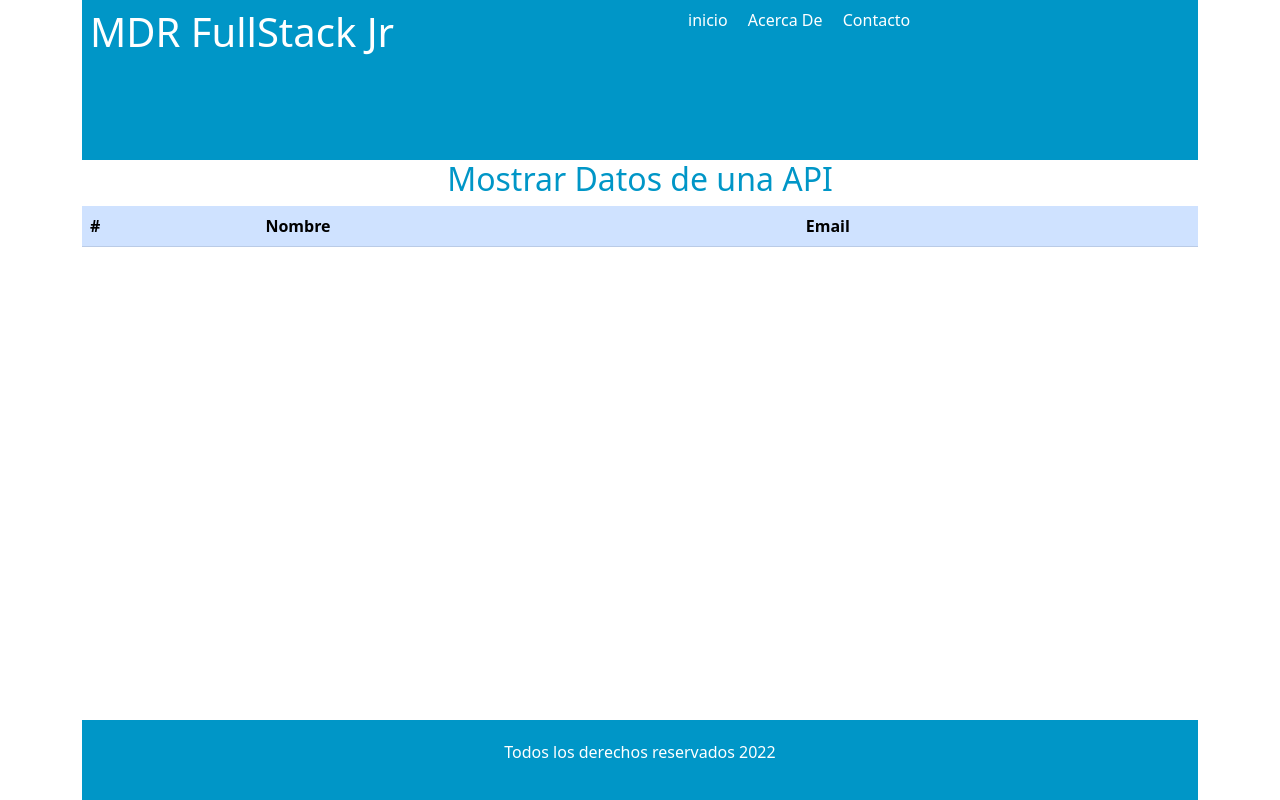
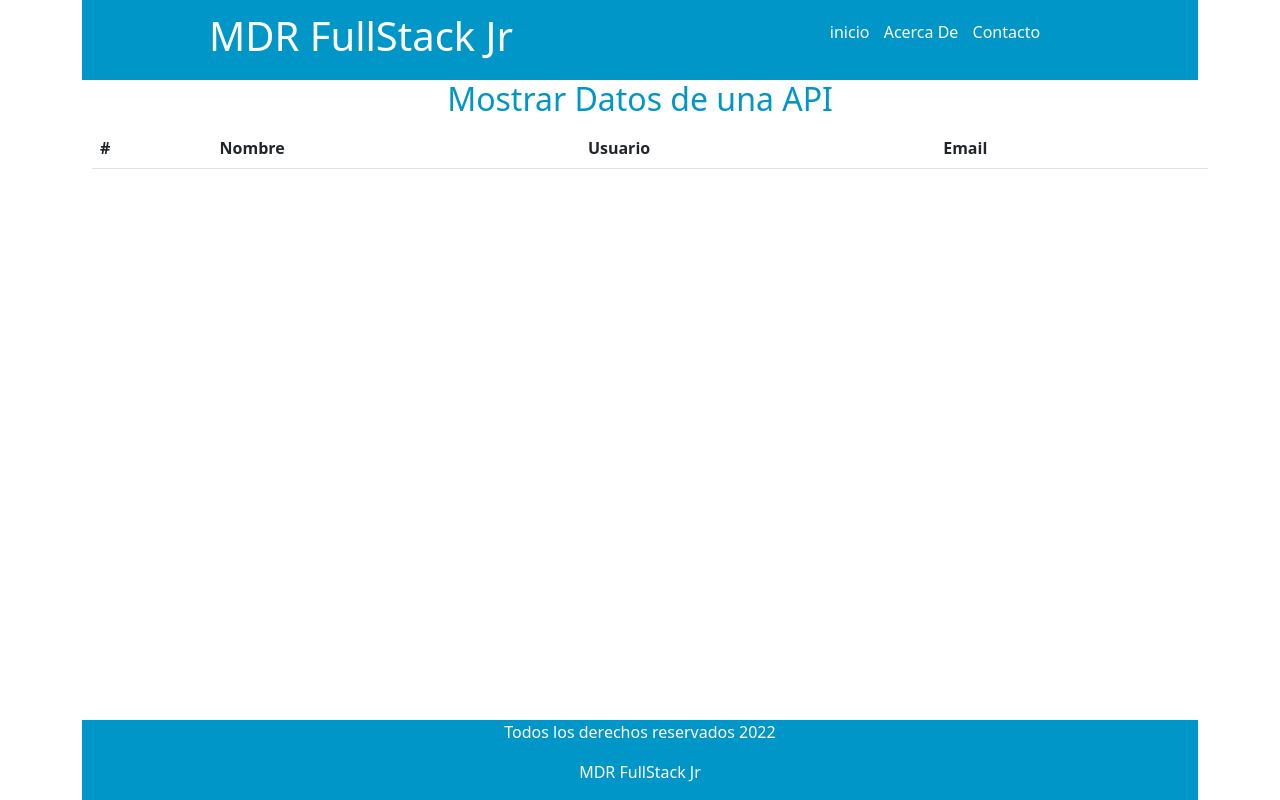
Before and after one commit to MiltonADR/Mostrar_Datos_De_Una_API, a plain HTML site: page index.html in a window 1280 px wide. Drawn offline with nearby package versions, Linux system fonts and the light colour scheme; no server answers.

Commit message:
Actualizacion de estilos

```diff
--- a/index.html
+++ b/index.html
@@ -15,15 +15,15 @@
 
     <div class="container">
 
-      <header class="header d-flex">
-          <div class="logo p-2 justify-content-center">
+      <header class="header">
+          <div class="logo">
               <h1>MDR FullStack Jr</h1>
           </div>
-          <nav class="navegacion p-2 justify-content-center">
+          <nav class="navegacion">
             <ul>
-                <a href="" class="p-2">inicio</a>
-                <a href="" class="p-2">Acerca De</a>
-                <a href="" class="p-2">Contacto</a>
+                <a href="">inicio</a>
+                <a href="">Acerca De</a>
+                <a href="">Contacto</a>
             </ul>
           </nav>
       </header>
@@ -32,11 +32,12 @@
 
         <h2 class="titulo">Mostrar Datos de una API</h2>
 
-        <table class="table table-primary table-hover table-striped">
+        <table class="table">
           <thead>
             <tr>
               <th scope="col">#</th>
               <th scope="col">Nombre</th>
+              <th scope="col">Usuario</th>
               <th scope="col">Email</th>
             </tr>
           </thead>
@@ -48,6 +49,7 @@
         </div>
         <footer class="pie">
           <p>Todos los derechos reservados 2022</p>
+          <p>MDR FullStack Jr</p>
         </footer>
     </div>
 
--- a/index.js
+++ b/index.js
@@ -11,7 +11,7 @@ const mostrarDatos = (data) => {
 
     for (let i = 0; i < data.length; i++) {
 
-        body += `<tr><th>${data[i].id}</th><th>${data[i].name}</th><th>${data[i].email}</th></tr>`;
+        body += `<tr><th>${data[i].id}</th><th>${data[i].name}</th><th>${data[i].username}</th><th>${data[i].email}</th></tr>`;
 
     }
 
--- a/style.css
+++ b/style.css
@@ -17,35 +17,55 @@
 .header{
 
         width: 100%;
-        height: 20%;
+        height: 10%;
         background-color: #0096c7;
         color: #fff;
+        display: flex;
+
 }
 
 .logo{
         width: 50%;
+        display: flex;
+        justify-content: center;
+        align-items: center;
 }
 
 .navegacion{
         width: 50%;
+        display: flex;
+        justify-content: center;
+        align-items: center;
+
 }
 
 .navegacion>ul>a{
 
         color: #fff;
         text-decoration: none;
+        margin: 5px;
+}
+
+.navegacion>ul>a:hover{
+
+        background-color: #FFFFFF;
+        color: #0096c7;
+        padding: 5px;
+        border-radius: 5px;
 }
 
 .principal{
 
         width: 100%;
-        height: 70%;
+        height: 80%;
+
+
 }
 
 .principal>.table{
 
-        width: 100%;
-
+        margin: 10px;
+      /*  border: 1px solid #0096c7;*/
 }
 
 .pie{
@@ -54,8 +74,8 @@
         height: 10%;
         background-color: #0096c7;
         color: #fff;
-        display: flex;
-        justify-content: center;
-        align-items: center;
+        text-align: center;
+        margin: 0;
+        padding: 0;
 
 }
```
Lines whose indentation alone changed are shown as unchanged.
